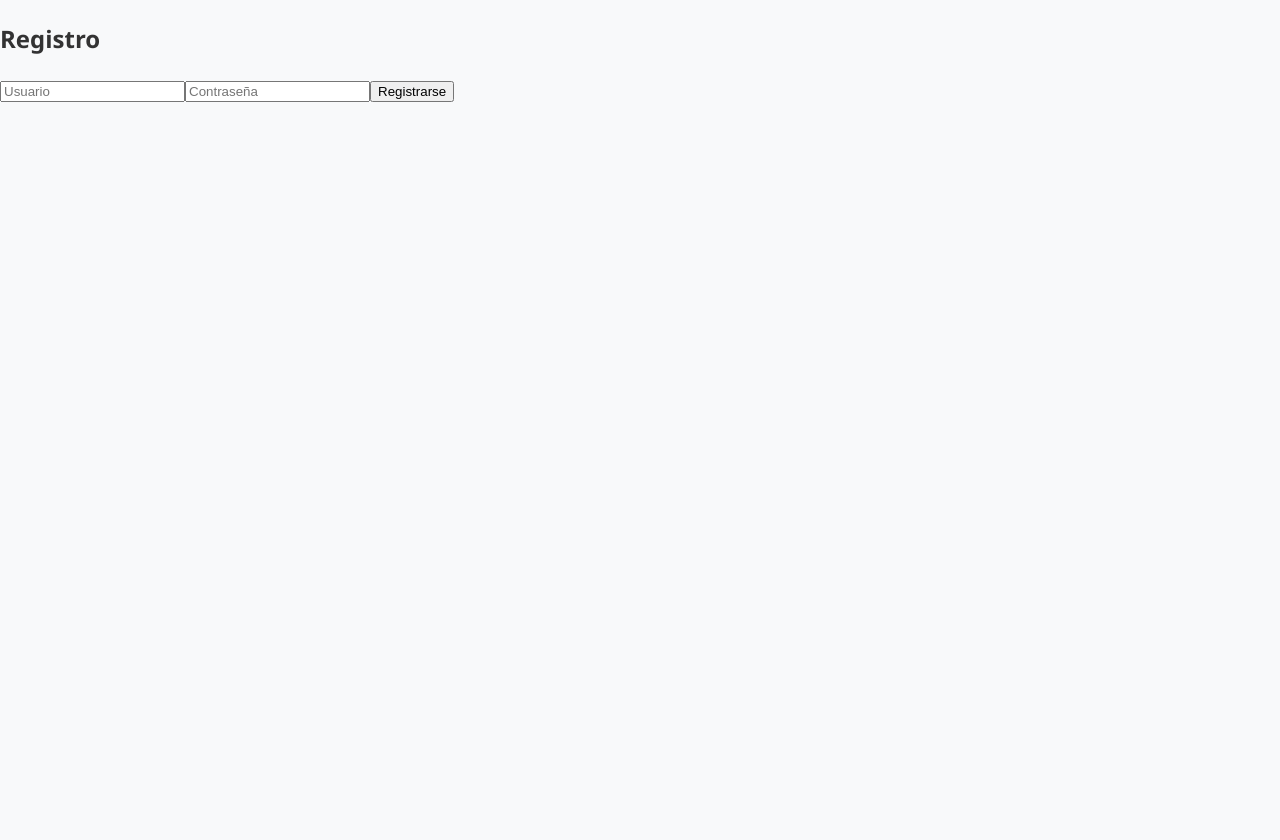
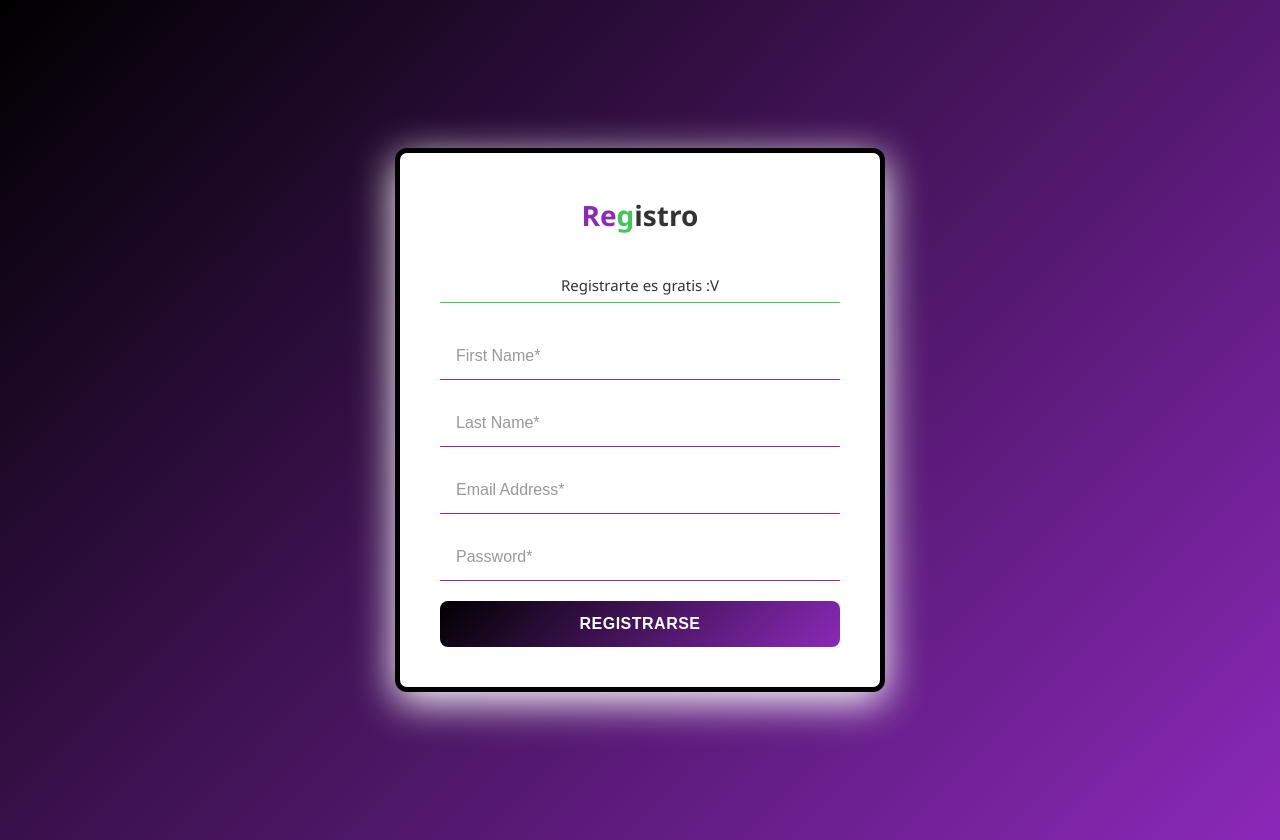
Before and after one commit to lilbovio/mychangarro, a React (Vite) app in the folder frontend/: page /register in a window 1280 px wide. Before the commit the page ends 800 px from the top, so only its background shows below. Built offline with nearby package versions, Linux system fonts and the light colour scheme.

Commit message:
Nuevo Registro

```diff
--- /dev/null
+++ b/frontend/src/pages/Register.css
@@ -0,0 +1,116 @@
+/* Contenedor principal del formulario */
+.register-container {
+  min-height: 100vh;
+  display: flex;
+  justify-content: center;
+  align-items: center;
+  background: linear-gradient(135deg, #000 0%, #8b29b9 100%);
+  padding: 20px;
+}
+
+/* *Formulario Completo*/
+form {
+  background: white;
+  padding: 40px;
+  border: 5px solid #000;
+  border-radius: 12px;
+  box-shadow: 0 10px 40px #fff;
+  width: 100%;
+  max-width: 400px;
+  animation: fadeIn 0.5s ease-in;
+}
+
+@keyframes fadeIn {
+  from {
+    opacity: 0;
+    transform: translateY(-20px);
+  }
+  to {
+    opacity: 1;
+    transform: translateY(0);
+  }
+}
+
+/* Título */
+.tittleRegister {
+  margin: 0 0 30px 0;
+  color: #333;
+  text-align: center;
+  font-size: 28px;
+  font-weight: 600;
+}
+
+.subRegister{
+  text-align: center;
+  color: #333;
+  font-size: 15px;
+  margin: 0 0 30px 0;
+  padding: 5px;
+  border-bottom: 1px solid #40C758;
+}
+
+.morado{
+    color: #8b29b9;
+}
+
+.verde{
+    color: #40C758;
+}
+
+/* Inputs */
+form input {
+  width: 100%;
+  padding: 14px 16px;
+  margin-bottom: 20px;
+  border: transparent;
+  border-bottom: 1px solid #8b29b9;
+  font-size: 16px;
+  transition: all 0.3s ease;
+  box-sizing: border-box;
+}
+
+form input:focus {
+  outline: none;
+  border-color: #667eea;
+  box-shadow: 0 0 0 3px rgba(102, 126, 234, 0.1);
+}
+
+form input::placeholder {
+  color: #999;
+}
+
+/* Botón */
+form button {
+  width: 100%;
+  padding: 14px;
+  background: linear-gradient(135deg, #000 0%, #8b29b9 100%);
+  color: white;
+  border: none;
+  border-radius: 8px;
+  font-size: 16px;
+  font-weight: 600;
+  cursor: pointer;
+  transition: all 0.3s ease;
+  text-transform: uppercase;
+  letter-spacing: 0.5px;
+}
+
+form button:hover {
+  transform: translateY(-2px);
+  box-shadow: 0 6px 20px rgba(102, 126, 234, 0.4);
+}
+
+form button:active {
+  transform: translateY(0);
+}
+
+/* Responsive */
+@media (max-width: 480px) {
+  form {
+    padding: 30px 20px;
+  }
+
+  form h2 {
+    font-size: 24px;
+  }
+}
--- a/frontend/src/pages/Register.jsx
+++ b/frontend/src/pages/Register.jsx
@@ -1,6 +1,7 @@
 import { useState } from 'react';
 import { useNavigate } from 'react-router-dom';
 import axios from 'axios';
+import './Register.css';
 
 function Register() {
   const [form, setForm] = useState({ usuario: '', contrasena: '' });
@@ -18,22 +19,41 @@ function Register() {
   };
 
   return (
+    <div className="register-container">
       <form onSubmit={handleSubmit}>
-      <h2>Registro</h2>
+        <h2 className='tittleRegister'><span className='morado'>Re</span><span className='verde'>g</span>istro</h2>
+        <p className='subRegister' >Registrarte es gratis :V</p>
         <input
           type="text"
-        placeholder="Usuario"
+          placeholder="First Name*"
+          value={form.usuario}
+          onChange={(e) => setForm({ ...form, usuario: e.target.value })}
+          required
+        />
+        <input
+          type="text"
+          placeholder="Last Name*"
+          value={form.usuario}
+          onChange={(e) => setForm({ ...form, usuario: e.target.value })}
+          required
+        />
+        <input
+          type="email"
+          placeholder="Email Address*"
+          value={form.usuario}
           onChange={(e) => setForm({ ...form, usuario: e.target.value })}
           required
         />
         <input
           type="password"
-        placeholder="Contraseña"
+          placeholder="Password*"
+          value={form.contrasena}
           onChange={(e) => setForm({ ...form, contrasena: e.target.value })}
           required
         />
         <button type="submit">Registrarse</button>
       </form>
+    </div>
   );
 }
 
```
Lines whose indentation alone changed are shown as unchanged.
